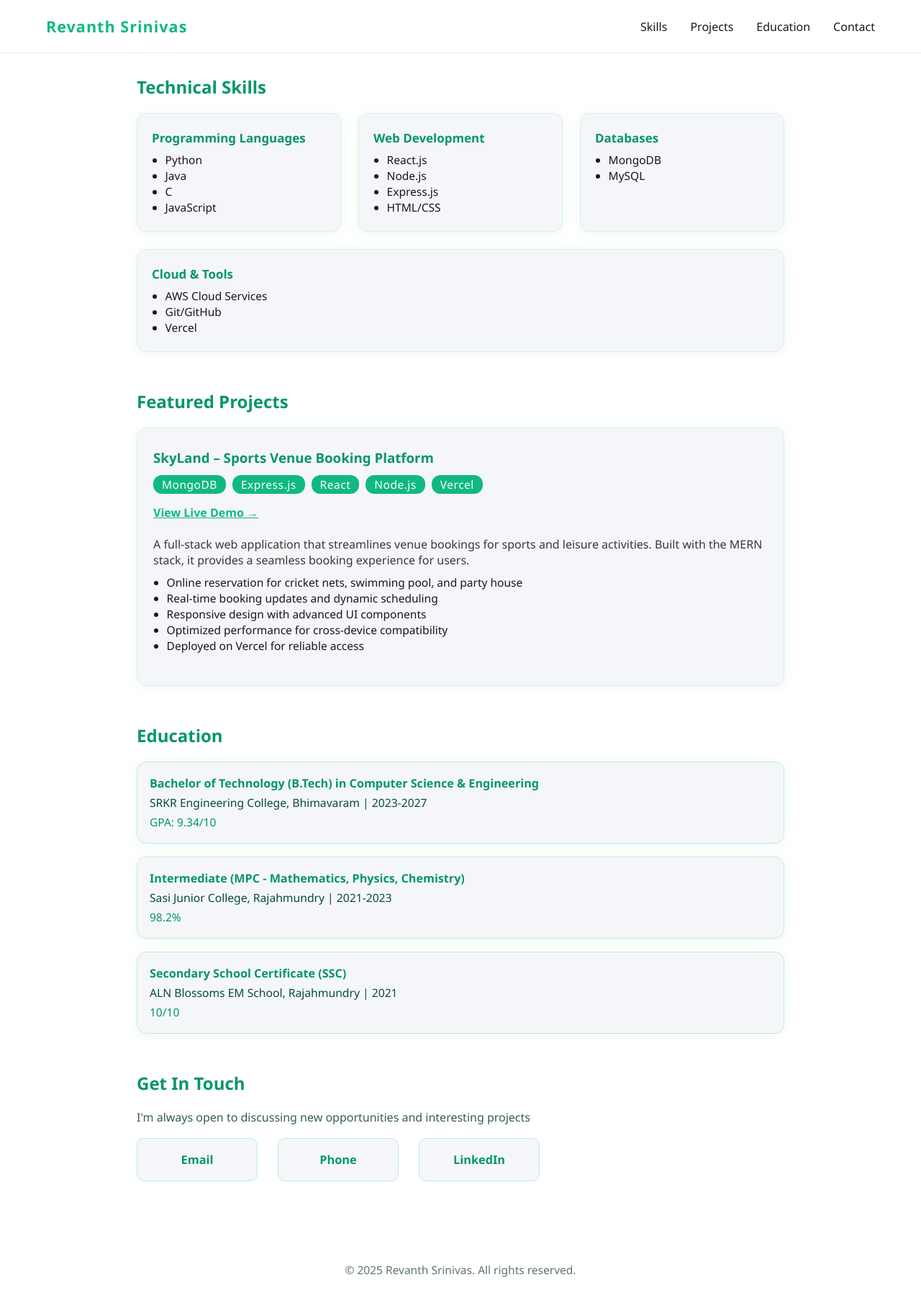
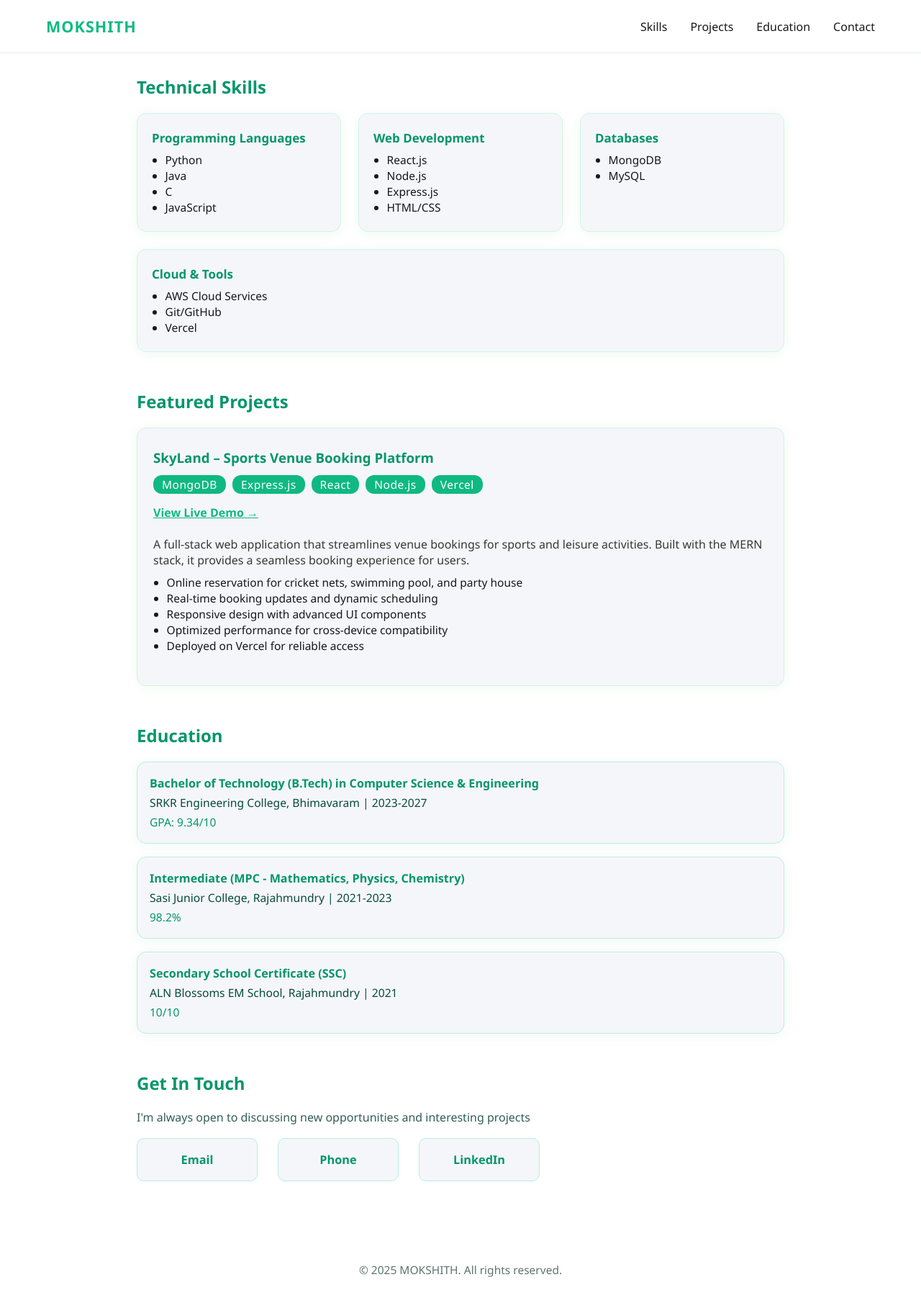
Before and after one commit to Mekamokshith/FSD--2, a website: page profile.html in a window 1280 px wide. Shown: the whole page at 72% size. Drawn offline with Linux system fonts and the light colour scheme.

Commit message:
Update profile.html

```diff
--- a/profile.html
+++ b/profile.html
@@ -2,7 +2,7 @@
 <html lang="en">
 <head>
   <meta charset="UTF-8">
-  <title>Revanth Srinivas - Portfolio</title>
+  <title>MOKSHITH - Portfolio</title>
   <meta name="viewport" content="width=device-width, initial-scale=1.0">
   <style>
     :root {
@@ -203,7 +203,7 @@
 </head>
 <body>
   <nav>
-    <span class="name">Revanth Srinivas</span>
+    <span class="name">MOKSHITH</span>
     <ul>
       <li><a href="#skills">Skills</a></li>
       <li><a href="#projects">Projects</a></li>
@@ -303,7 +303,7 @@
     </section>
   </main>
   <footer style="text-align:center;padding:24px;color:#5f7570;font-size:0.97em;">
-    © 2025 Revanth Srinivas. All rights reserved.
+    © 2025 MOKSHITH. All rights reserved.
   </footer>
 </body>
 </html>
```
